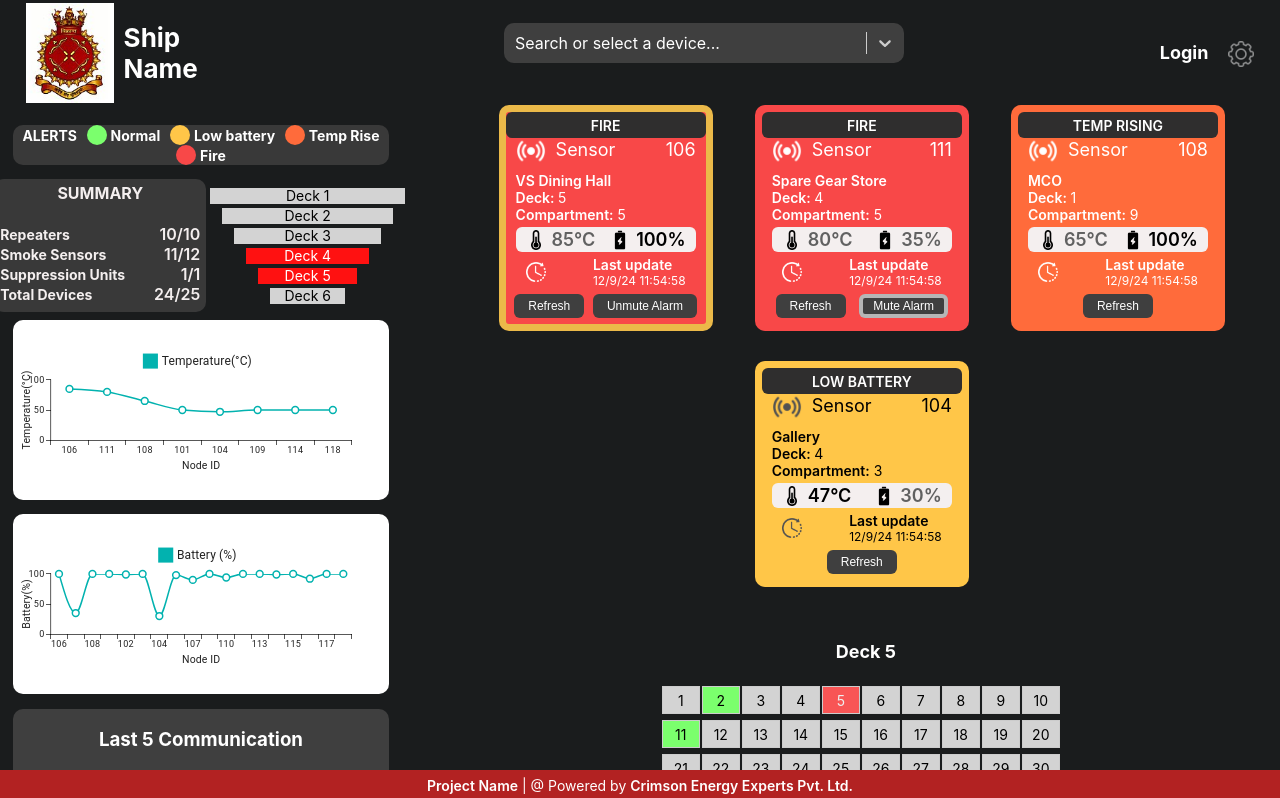
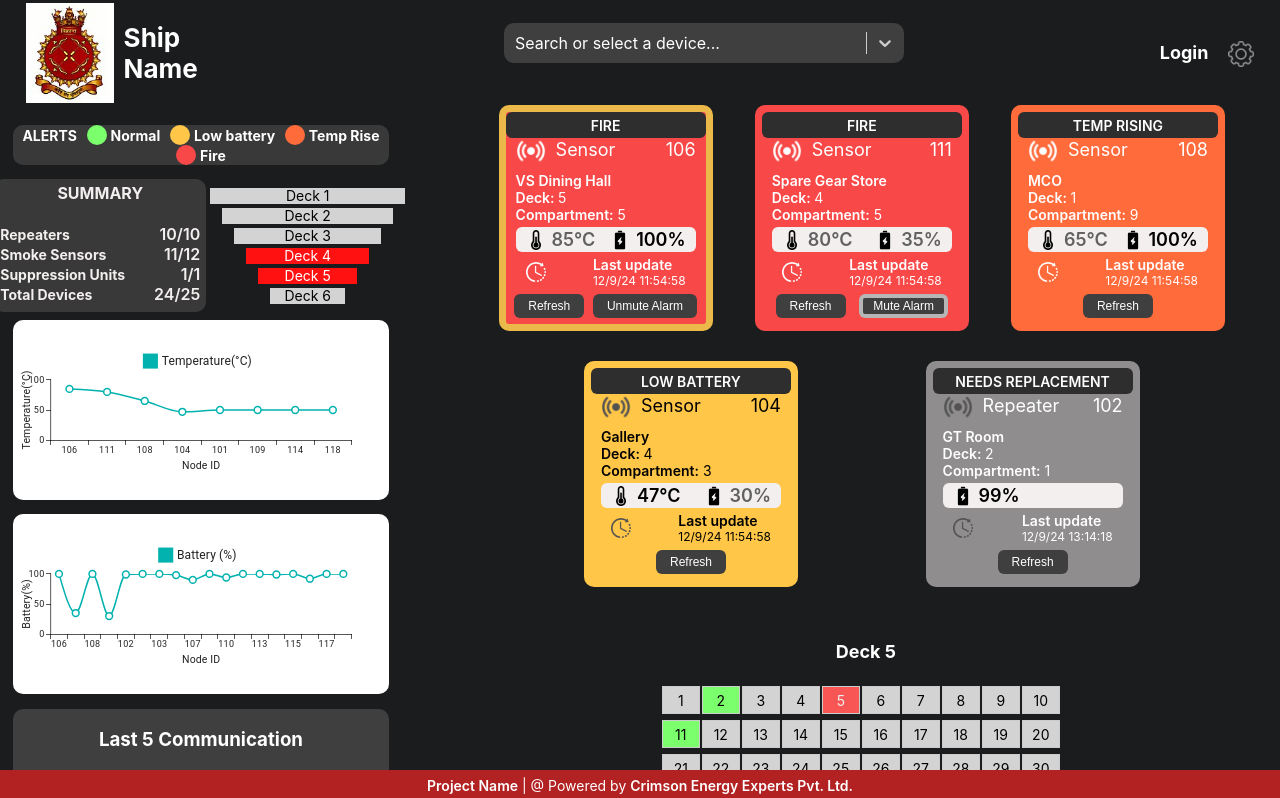
Before and after one commit to cee-diksha/fire_detection, a React (Create React App) app: page / in a window 1280 px wide. Shown: the top 798 px of the page. Built offline with nearby package versions, Linux system fonts and the light colour scheme.

Commit message:
deleted card added

```diff
--- a/src/components/Card.js
+++ b/src/components/Card.js
@@ -32,13 +32,13 @@ console.log(status.includes("success"), "status check", isAlarmMuted)
     <div
       className={`${isAlarmMuted ? "blinking-border" : "card-wrapper"}`}
       style={{
-        backgroundColor: `${isDeleted ? "#D0D0D0" : status.includes("success") ? "#7BFF6D" : status.includes("danger" )? "#F84848" : status.includes("orange" )? "#FF6B3B" : "#FFC648"}`,
-        color: `${isDeleted ? "#000000" : (status.includes("danger") || status.includes("orange")) ? "#fff" : "#000"}`
+        backgroundColor: `${isDeleted ? "#8f8d8d" : status.includes("success") ? "#7BFF6D" : status.includes("danger" )? "#F84848" : status.includes("orange" )? "#FF6B3B" : "#FFC648"}`,
+        color: `${isDeleted ? "#FFF" : (status.includes("danger") || status.includes("orange")) ? "#fff" : "#000"}`
       }}
     >
        <div className="segment" id="status-text">
         <p>
-        {status.includes("danger")? "FIRE" : status.includes("orange") ? "TEMP RISING" : status.includes("yellow") ? "LOW BATTERY" : "NORMAL"}
+        {status.includes("danger")? "FIRE" : status.includes("orange") ? "TEMP RISING" : status.includes("yellow") ? "LOW BATTERY" : isDeleted ? "NEEDS REPLACEMENT" : "NORMAL"}
         </p>
       </div>
       <div className="segment" id="node-type-id">
--- a/src/pages/Dashboard.js
+++ b/src/pages/Dashboard.js
@@ -65,9 +65,11 @@ const Dashboard = () => {
                 <div className='fixed-content'>
                 {cardData
                 .sort((a, b) => {
-                    const priority = { danger: 1, orange: 2, yellow: 3 };
-                    const statusA = a.status.includes("danger") ? "danger" : a.status.includes("orange") ? "orange" : "yellow";
-                    const statusB = b.status.includes("danger") ? "danger" : b.status.includes("orange") ? "orange" : "yellow";
+                    const priority = {danger: 1, orange: 2, yellow: 3, deleted: 4, other: 5 };
+                    const statusA = a.status.includes("danger") ? "danger" : a.status.includes("orange") ? "orange" : a.status.includes("yellow") ? "yellow" : a.isDeleted ? "deleted" : "other";
+                    const statusB = b.status.includes("danger") ? "danger" : b.status.includes("orange") ? "orange" : b.status.includes("yellow") ? "yellow" : b.isDeleted  ? "deleted" : "other";
+                    console.log("Priority A: ", priority[statusA], "Priority B: ", priority[statusB], a);
+
                     return priority[statusA] - priority[statusB];
                 })
                 .map((item) => {
@@ -75,6 +77,7 @@ const Dashboard = () => {
                     if (item.status.includes("danger")) status = "danger";
                     else if (item.status.includes("orange")) status = "orange";
                     else if (item.status.includes("yellow")) status = "yellow";
+                    else if (item.isDeleted) status = "deleted";
                     return status && (
                     <Link className='link-style' to={`info/${item.node_name}`} key={item.id}>
                         <Card item={item} />
--- a/src/pages/SpecificDevice.js
+++ b/src/pages/SpecificDevice.js
@@ -15,7 +15,7 @@ const SpecificDevice = () => {
   const {deviceInfo, isLogin} = useContext(MainContext)
   const device = deviceInfo.filter(item => item.node_name === id)
   const specificData = specificDeviceChartData.filter(item => item.node_name === id)
-  console.log(specificData, "specificData", id)
+  console.log(specificData, "specificData", id, device)
 
   const alertlogsInfoTemp = specificData[0].temperature
   console.log(alertlogsInfoTemp, "specificData")
@@ -42,9 +42,10 @@ const SpecificDevice = () => {
               <h4 className="h4">{device[0].node_name}</h4>
           </div>
        </div>
-      {!device[0].status.includes("success") && <div className='indication' style={{backgroundColor: `${device[0].status.includes("danger") ? "#F84848" : device[0].status.includes("orange") ? "#FF6B3B" : device[0].status.includes("yellow") ? "#FFC648" : device[0].isDeleted ? "#D0D0D0"  : null }`,
-        color: `${(device[0].status.includes("yellow") || device[0].isDeleted) ? "#000000" : device[0].status.includes("orange") ? "#ffffff" : "#ffffff"}`
+      {(!device[0].status.includes("success") || device[0].isDeleted !== false) && <div className='indication' style={{backgroundColor: `${device[0].status.includes("danger") ? "#F84848" : device[0].status.includes("orange") ? "#FF6B3B" : device[0].status.includes("yellow") ? "#FFC648" : device[0].isDeleted ? "#D0D0D0"  : null }`,
+        color: `${ device[0].status.includes("danger") ? "#ffffff" : (device[0].status.includes("yellow") || device[0].isDeleted) ? "#000000" : "#ffffff"}`
       }}>
+        {console.log(device[0], "device[0].isDeleted")}
       {device[0].status.includes("danger") ? "Fire" : device[0].status.includes("orange") ? "Temp Rising" : device[0].status.includes("yellow") ? "Low Battery" : device[0].isDeleted ? "Needs Replacement" :  null }
       </div>}
       <div className='alerts-chart-wrapper'>
@@ -67,34 +68,6 @@ const SpecificDevice = () => {
             <SpecificBattChart batt = {specificData[0].battery_percentage} status={device[0].status}/>
           </div>
       </div>
-      {/* <div className='device-table'>
-        <table>
-            <thead>
-                <tr>
-                    <th>Node ID</th>
-                    <th>Node Type</th>
-                    <th>3 Axis</th>
-                    <th>Location</th>
-                    <th>Temperature</th>
-                    <th>Battery</th>
-                    <th>Last Update</th>
-                    <th>Smoke Sensor</th>
-                    <th>Triggering Device</th>
-                </tr>
-            </thead>
-            <tbody>
-                <td>{device[0].node_id}</td>
-                <td style={{textTransform: "capitalize"}}>{device[0].node_type}</td>
-                <td>{device[0].axis}</td>
-                <td>{device[0].node_name}</td>
-                <td>{device[0].temp}°C</td>
-                <td>{device[0].battery_percentage}</td>
-                <td>{device[0].last_update}</td>
-                <td>{device[0].smokeSensor ? "True" : "False"}</td>
-                <td>{device[0].triggeringDevice ? "True" : "False"}</td>
-            </tbody>
-        </table>
-      </div> */}
       <div className="dashboard-sticky">
         <Footer />
       </div>
```
